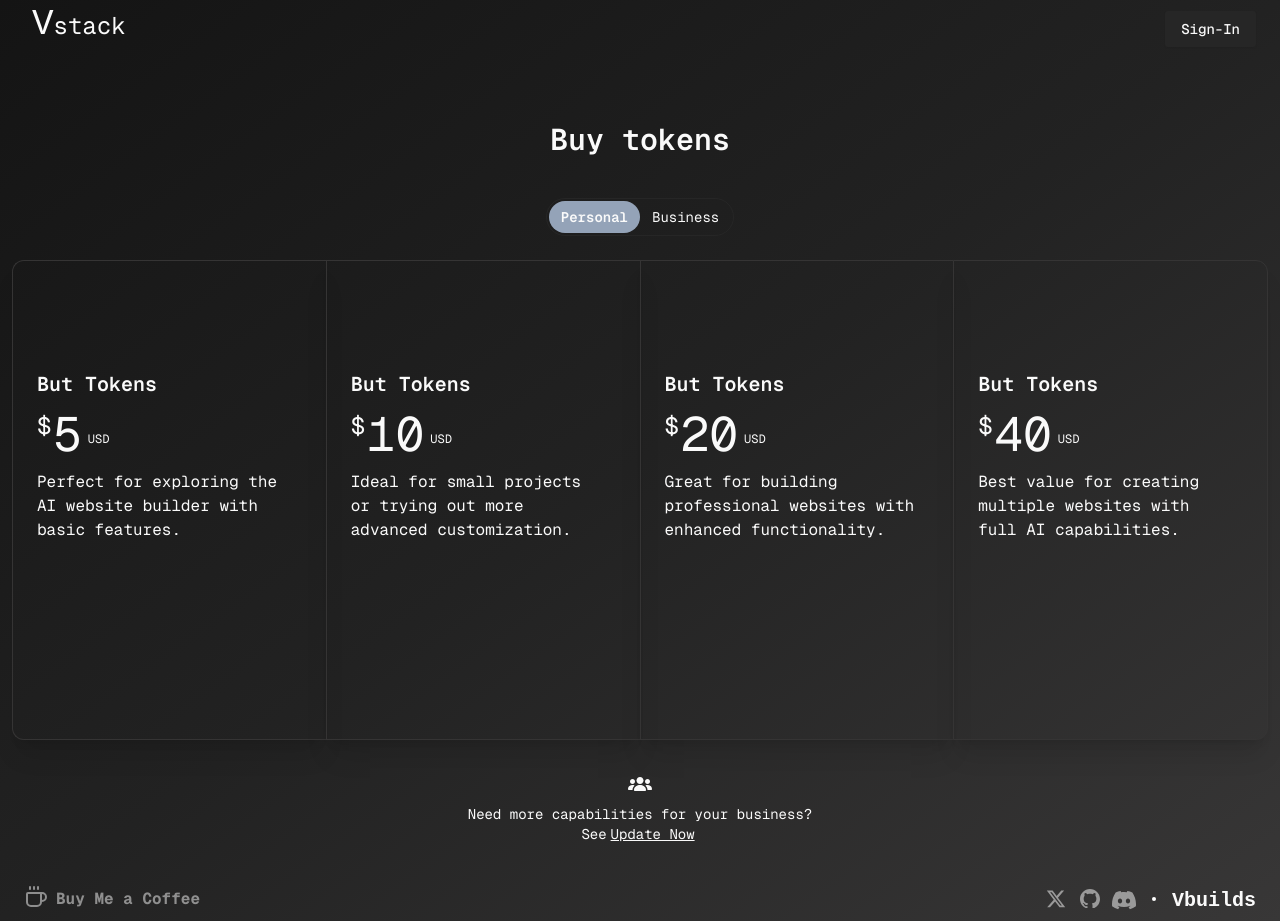
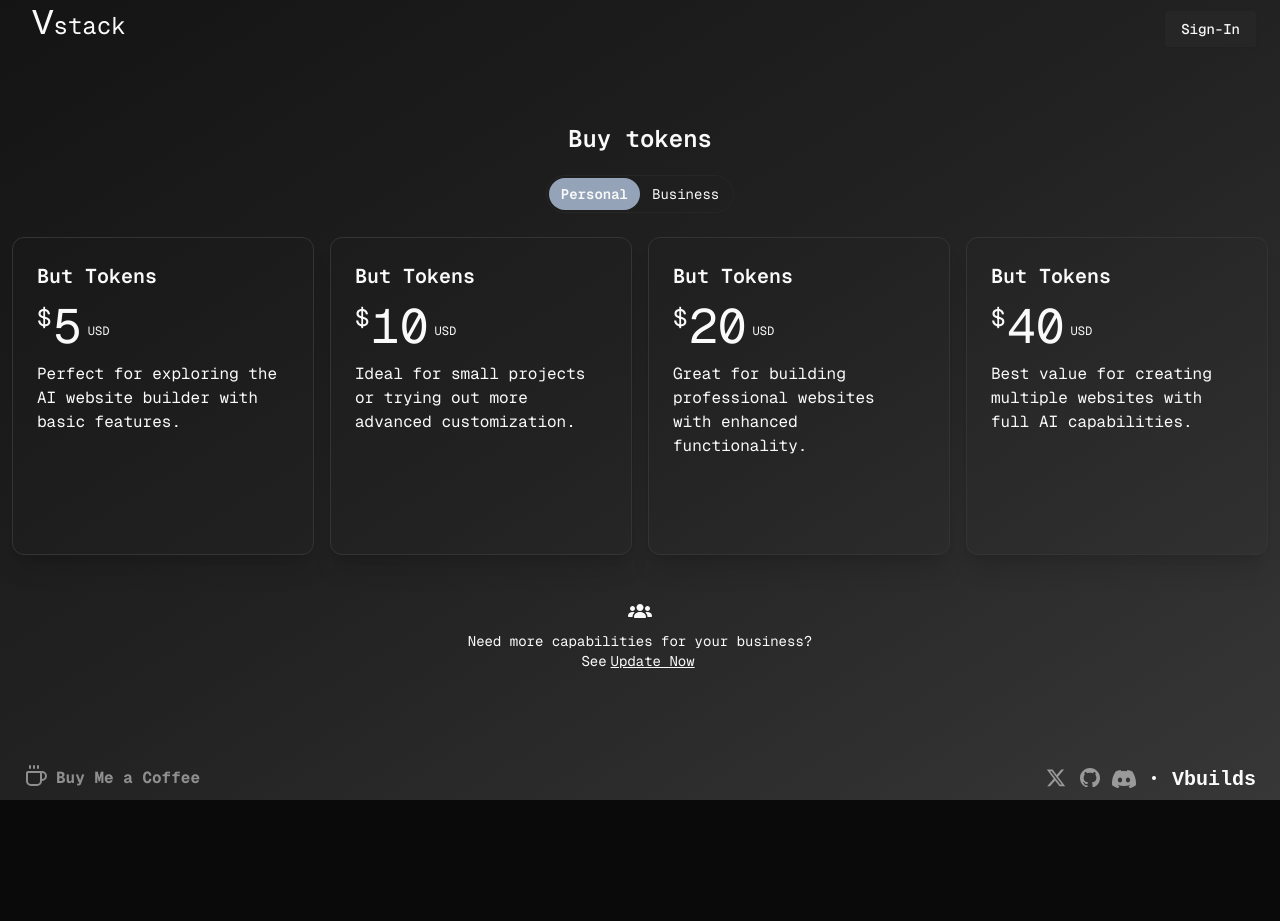
Before and after one commit to SimplyRohit/vstack, a Next.js app: page /tokens in a window 1280 px wide. After the commit the page ends 800 px from the top, so only its background shows below. Built offline with nearby package versions, Linux system fonts and the light colour scheme; no server answers; a web font is replaced by a local one.

Commit message:
mchanges

```diff
--- a/src/app/chat/[id]/page.tsx
+++ b/src/app/chat/[id]/page.tsx
@@ -22,7 +22,6 @@ export default function Workspace() {
   const [files, setFiles] = React.useState<FileStructure>({
     ...Default_File,
   });
-
   const [codeLoading, setCodeLoading] = React.useState<boolean>(false);
   const [pageLoading, setPageLoading] = React.useState<boolean>(true);
   const [animation, setAnimation] = React.useState<boolean>(false);
--- a/src/app/tokens/page.tsx
+++ b/src/app/tokens/page.tsx
@@ -42,12 +42,10 @@ export default function Pricing() {
   ) : (
     <div className="flex min-h-[calc(100vh-95px)] w-full items-center justify-center">
       <div className="flex h-full w-full flex-col">
-        <div className="flex w-full items-center justify-center px-6 py-4 md:pb-10 md:pt-[4.5rem]">
-          <span className="mb-1 mt-1 text-2xl font-semibold md:mb-0 md:mt-0 md:text-3xl">
-            Buy tokens
-          </span>
+        <div className="flex w-full items-center justify-center px-6 py-4">
+          <span className="mb-1 mt-1 text-2xl font-semibold">Buy tokens</span>
         </div>
-        <div className="mb-3 flex justify-center md:mb-6">
+        <div className="mb-3 flex justify-center">
           <div className="w-[fit-content]">
             <div className="cursor-pointer select-none rounded-full border border-solid p-0.5 outline-none">
               <div className="relative grid grid-cols-2">
@@ -61,11 +59,11 @@ export default function Pricing() {
             </div>
           </div>
         </div>
-        <div className="flex flex-col justify-center gap-4 px-3 py-3 md:min-h-[30rem] md:flex-row md:gap-0 md:py-0">
+        <div className="flex flex-col justify-center gap-4 px-3 py-3 lg:flex-row">
           {allBuy.map((item, index) => (
             <div
               key={index}
-              className="flex flex-1 flex-col justify-center gap-5 rounded-xl border border-[#353434] px-6 pb-10 pt-6 text-sm shadow-xl md:min-h-[25rem] md:max-w-96 md:rounded-none md:border-r-0 md:pb-6 md:first:rounded-bl-xl md:first:rounded-tl-xl md:last:rounded-br-xl md:last:rounded-tr-xl md:last:border-r"
+              className="flex flex-1 flex-col justify-center gap-5 rounded-xl border border-[#353434] px-6 pb-10 pt-6 text-sm shadow-xl"
             >
               <div className="flex flex-col">
                 <div className="flex flex-col gap-1">
@@ -88,7 +86,7 @@ export default function Pricing() {
                   </p>
                 </div>
               </div>
-              <div className="mt-10 flex flex-col">
+              <div className="mt-8">
                 <PayPalButtons
                   disabled={!user}
                   onCancel={() => notify()}
@@ -116,10 +114,9 @@ export default function Pricing() {
                     });
                   }}
                   style={{
-                    shape: "rect",
-                    color: "gold",
+                    shape: "pill",
+                    color: "black",
                     layout: "vertical",
-                    label: "pay",
                   }}
                 />
               </div>
--- a/src/components/ChatView.tsx
+++ b/src/components/ChatView.tsx
@@ -1,3 +1,4 @@
+import { useRef, useEffect } from "react";
 import { Forward, Link2, WandSparkles } from "lucide-react";
 import { Textarea } from "./ui/textarea";
 import { cn } from "@/lib/utils";
@@ -6,6 +7,7 @@ import ReactMarkdown from "react-markdown";
 import { Avatar, AvatarFallback, AvatarImage } from "./ui/avatar";
 import { useSession } from "next-auth/react";
 import TypingAnimation from "@/components/ui/typing-animation";
+
 export default function ChatView({
   codeLoading,
   animation,
@@ -22,10 +24,23 @@ export default function ChatView({
   setText: React.Dispatch<React.SetStateAction<string>>;
 }) {
   const user = useSession().data?.user;
+  const chatContainerRef = useRef<HTMLDivElement>(null);
+
+  useEffect(() => {
+    if (chatContainerRef.current) {
+      chatContainerRef.current.scrollTop =
+        chatContainerRef.current.scrollHeight;
+    }
+  }, [Message]);
+
   return (
-    <div className="mb-[30px] flex h-[calc(100vh-100px)] w-[450px] flex-grow flex-col items-center overflow-y-scroll rounded-xl scrollbar-hide">
-      <div className="mb-[200px] flex w-full flex-col items-center">
+    <div className="flex h-[calc(100vh-100px)] w-[450px] flex-grow flex-col items-center overflow-hidden rounded-xl">
+      <div
+        ref={chatContainerRef}
+        className="mb-[200px] flex w-full flex-col items-center overflow-y-scroll scrollbar-hide"
+      >
         {Message.map((item, index) => {
+          const isLastMessage = index === Message.length - 1;
           return (
             <div
               className={cn(
@@ -47,7 +62,7 @@ export default function ChatView({
                     {item.content}
                   </ReactMarkdown>
                 </>
-              ) : item.role === "assistant" && animation ? (
+              ) : item.role === "assistant" && animation && isLastMessage ? (
                 <TypingAnimation className="p-3 text-base" duration={10}>
                   {item.content}
                 </TypingAnimation>
--- a/src/components/MainSidebar.tsx
+++ b/src/components/MainSidebar.tsx
@@ -68,14 +68,15 @@ export default function MainSidebar() {
           ) : (
             chats.slice(0, 8).map((item, index) => (
               <div
-                onClick={() => router.push(`/chat/${item.chatid}`)}
                 key={index}
                 className="my-1 flex items-center justify-between p-1 text-sm font-bold hover:bg-[#3d3d3d] hover:text-white active:bg-[#3d3d3d] active:text-white"
               >
-                <span>{item.chatid}</span>
+                <span onClick={() => router.push(`/chat/${item.chatid}`)}>
+                  {item.chatid}
+                </span>
                 <Trash
                   onClick={() => handleDelete(item.chatid)}
-                  className="mr-2 h-5 w-5 transition-transform duration-200 group-data-[state=open]/collapsible:rotate-90"
+                  className="z-10 mr-2 h-5 w-5 transition-transform duration-200 group-data-[state=open]/collapsible:rotate-90"
                 />
               </div>
             ))
--- a/src/components/provider.tsx
+++ b/src/components/provider.tsx
@@ -27,16 +27,6 @@ export default function Provider({ children }: { children: React.ReactNode }) {
     is: false,
   });
 
-  const [isMobile, setIsMobile] = React.useState(false);
-  React.useEffect(() => {
-    const handleResize = () => {
-      setIsMobile(window.innerWidth <= 768);
-    };
-    window.addEventListener("resize", handleResize);
-    handleResize();
-    return () => window.removeEventListener("resize", handleResize);
-  }, []);
-
   return (
     <PayPalScriptProvider
       options={{ clientId: process.env.NEXT_PUBLIC_PAYPAL_KEY_ID! }}
@@ -48,21 +38,17 @@ export default function Provider({ children }: { children: React.ReactNode }) {
           >
             <html lang="en">
               <body className={cn(`${GeistMono.className} antialiased`)}>
-                {isMobile && (
-                  <div className="relative flex min-h-screen flex-col items-center justify-center bg-gradient-to-br from-[#141414] via-[#222222] to-[#383737]">
+                <div className="relative flex min-h-screen flex-col items-center justify-center bg-gradient-to-br from-[#141414] via-[#222222] to-[#383737] md:hidden">
                   <h1>Not available for mobile devices</h1>
                 </div>
-                )}
-                {!isMobile && (
-                  <div className="relative flex min-h-screen flex-col bg-gradient-to-br from-[#141414] via-[#222222] to-[#383737]">
+                <div className="relative hidden min-h-screen flex-col bg-gradient-to-br from-[#141414] via-[#222222] to-[#383737] md:flex">
                   <Toaster position="top-center" reverseOrder={false} />
                   {accountBilling.is && <AccountBilling />}
                   <MainNavBar />
-                    <MainSidebar />
+                  {!pathname.startsWith("/tokens") && <MainSidebar />}
                   {children}
                   {!pathname.startsWith("/chat") && <BottomBar />}
                 </div>
-                )}
               </body>
             </html>
           </AccountBillingContext.Provider>
```
Lines whose indentation alone changed are shown as unchanged.
